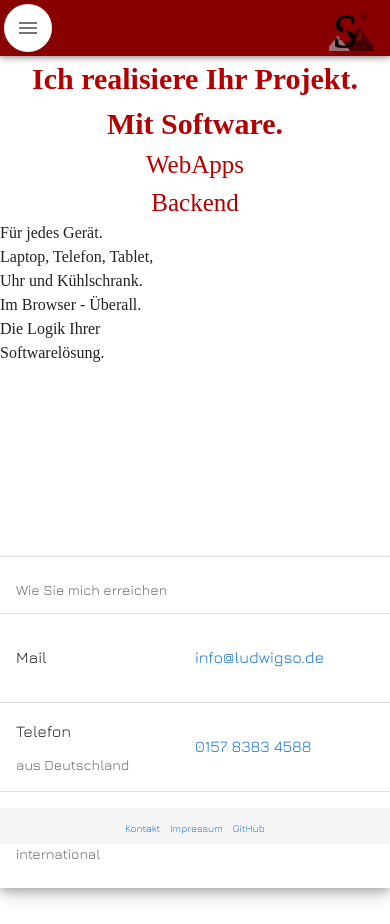
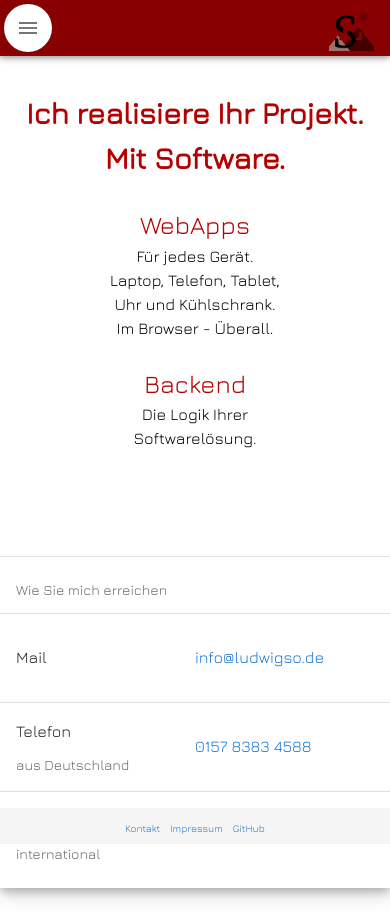
Before and after one commit to LudwigSo/ludwigbr_de, a Vue app: page / in a window 390 px wide. Built offline with nearby package versions, Linux system fonts and the light colour scheme.

Commit message:
Frontpage for mobile WIP

```diff
--- a/src/components/FrontpageMobile.vue
+++ b/src/components/FrontpageMobile.vue
@@ -6,16 +6,18 @@
         </div>
         <div id="WebApps" class="subheader">
             <span>WebApps</span>
+            <div class="subheader-text">
+                <span>Für jedes Gerät. <br> Laptop, Telefon, Tablet, Uhr und Kühlschrank. <br> Im Browser - Überall.</span>
+            </div>
         </div>
         <div id="Backend" class="subheader">
             <span>Backend</span>
+            <div class="subheader-text">
+                <span>Die Logik Ihrer <br> Softwarelösung. </span>
+            </div>
         </div>
-        <div id="WebAppsText" class="text">
-            <span>Für jedes Gerät. <br> Laptop, Telefon, Tablet, <br> Uhr und Kühlschrank. <br> Im Browser - Überall.</span>
-        </div>
-        <div id="BackendText" class="text">
-            <span>Die Logik Ihrer <br> Softwarelösung. </span>
-        </div>
+
+
     </div>
 </template>
 
@@ -27,6 +29,16 @@ export default {
 </script>
 
 <style scoped>
+.business-card {
+    font-family: Jura;
+    white-space: nowrap;
+    text-align: left;
+    font-style: normal;
+    font-weight: normal;
+    overflow: visible;
+    position: absolute;
+}
+
 #Frontpage-Mobile {
     overflow: hidden;
     height: 500px;
@@ -34,63 +46,28 @@ export default {
     --web-enable-deep-linking: true;
 }
 #Header {
-    overflow: visible;
     width: 100%;
-    white-space: normal;
+    margin-top: 35px;
     text-align: center;
-    font-family: Frank Ruhl Hofshi;
-    font-style: normal;
     font-weight: bold;
     font-size: 30px;
     color: rgba(179,0,0,1);
 }
 
 .subheader {
+    margin-top: 25px;
     width: 100%;
-    overflow: visible;
-    white-space: nowrap;
     text-align: center;
-    font-family: Frank Ruhl Hofshi;
-    font-style: normal;
-    font-weight: normal;
     font-size: 25px;
     color: rgba(179,0,0,1);
 }
-/* #Backend {
-    left: 430px;
-    top: 195px;
-    width: 100%;
-}
-#WebApps {
-    left: 110px;
-    top: 195px;
-    width: 124px;
 
-} */
-#BackendText {
-    /* left: 430px;
-    top: 258px; */
-    overflow: visible;
-    width: 145px;
-    white-space: nowrap;
-    text-align: left;
-    font-family: Frank Ruhl Hofshi;
+.subheader-text {
+    width: 200px;
+    margin-left: auto;
+    margin-right: auto;
+    font-size: 16px;
     font-style: normal;
-    font-weight: normal;
-    font-size: 16px;
-    /* color: rgba(0,72,125,1); */
-}
-#WebAppsText {
-    /* left: 110px;
-    top: 258px; */
-    overflow: visible;
-    width: 209px;
-    white-space: nowrap;
-    text-align: left;
-    font-family: Frank Ruhl Hofshi;
-    font-style: normal;
-    font-weight: normal;
-    font-size: 16px;
-    /* color: rgba(0,72,125,1); */
+    color: black;
 }
 </style>
--- a/src/components/Navigation.vue
+++ b/src/components/Navigation.vue
@@ -49,7 +49,7 @@
       </v-list-item>
     </router-link>
 
-        <router-link to="/about">
+    <router-link to="/about">
       <v-list-item link class="marginBot20">
         <v-list-item-action>
           <v-icon>mdi-account</v-icon>
```
